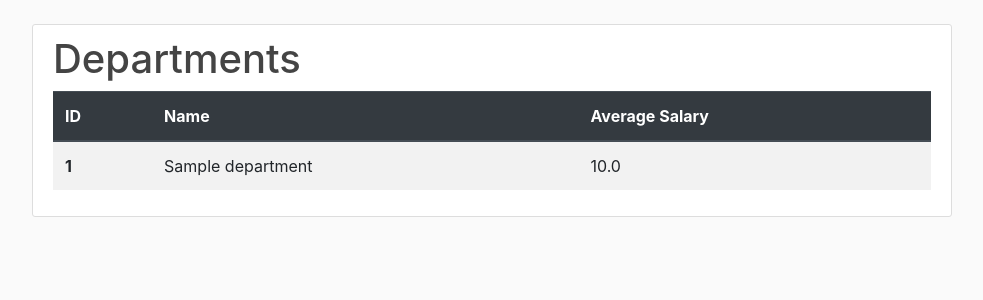
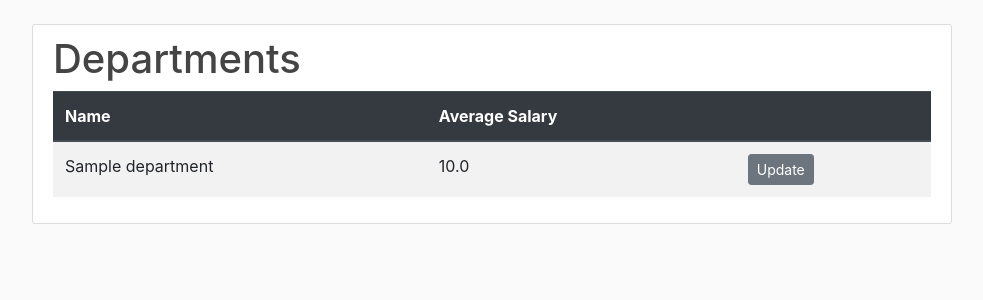
Before and after one commit to nicknickovich/grad-work, a Flask app: page /departments in a window 1280 px wide. Shown: the part 56-356 px from the top of the page, without its empty margins (148-1131 px from the left). Run offline with Flask 2, Linux system fonts and the light colour scheme; tables that the repository leaves empty hold one stand-in row (values such as "Sample post"); parts of the project's set-up code (start-up, migrations or seed data) failed here and were passed over; some libraries are stand-ins or nearby versions.

Commit message:
Added feature for updating departments. Removed id column from tables.

```diff
--- a/department_app/templates/departments.html
+++ b/department_app/templates/departments.html
@@ -8,17 +8,17 @@
     <table class="table table-striped">
       <thead class="thead-dark">
         <tr>
-          <th scope="col">ID</th>
           <th scope="col">Name</th>
           <th scope="col">Average Salary</th>
+          <th scope="col"></th>
         </tr>
       </thead>
       <tbody>
         {% for department in departments %}
           <tr>
-            <th scope="row">{{ department.id }}</td>
             <td>{{ department.name }}</td>
             <td>{{ avg_salaries[department.id] }}</td>
+            <td><a class="btn btn-secondary btn-sm" href="{{ url_for('update_department', department_id=department.id) }}">Update</a></td>
           </tr>
         {% endfor %}
       </tbody>
--- a/department_app/templates/employee.html
+++ b/department_app/templates/employee.html
@@ -24,8 +24,8 @@
       </tbody>
     </table>
     <div>
-      <a class="btn btn-secondary btn-m mt-1 mb-1" href="{{ url_for('update_employee', employee_id=employee.id) }}">Update</a>
-      <button type="button" class="btn btn-danger btn-m m-1" data-toggle="modal" data-target="#deleteModal">Delete</button>
+      <a class="btn btn-secondary mt-1 mb-1" href="{{ url_for('update_employee', employee_id=employee.id) }}">Update</a>
+      <button type="button" class="btn btn-danger m-1" data-toggle="modal" data-target="#deleteModal">Delete</button>
     </div>
   </div>
   <!-- Modal -->
--- a/department_app/templates/employees.html
+++ b/department_app/templates/employees.html
@@ -8,7 +8,6 @@
     <table class="table table-striped">
       <thead class="thead-dark">
         <tr>
-          <th scope="col">ID</th>
           <th scope="col">Name</th>
           <th scope="col">Date of Birth</th>
           <th scope="col">Salary</th>
@@ -19,12 +18,11 @@
       <tbody>
         {% for employee in employees %}
           <tr>
-            <th scope="row">{{ employee.id }}</td>
             <td><a href="{{ url_for('employee', employee_id=employee.id) }}">{{ employee.name }}</a></td>
             <td>{{ employee.date_of_birth.strftime("%Y-%m-%d") }}</td>
             <td>{{ employee.salary }}</td>
             <td>{{ employee.department.name }}</td>
-            <td><a href="{{ url_for('update_employee', employee_id=employee.id) }}">Update</a></td>
+            <td><a class="btn btn-secondary btn-sm" href="{{ url_for('update_employee', employee_id=employee.id) }}">Update</a></td>
           </tr>
         {% endfor %}
       </tbody>
--- a/department_app/views.py
+++ b/department_app/views.py
@@ -126,3 +126,21 @@ def add_department():
         "add_department.html", title="Add new department",
         form=form, legend="New Department"
     )
+
+
+@app.route("/department/<int:department_id>/update", methods=["GET", "POST"])
+def update_department(department_id):
+    department = Department.query.get_or_404(department_id)
+    form = DepartmentForm()
+    if form.validate_on_submit():
+        department.name = form.name.data
+        db.session.commit()
+        flash("Department has been updated!", "success")
+        return redirect(url_for("show_departments"))
+    elif request.method == "GET":
+        form.name.data = department.name
+
+    return render_template(
+        "add_department.html", title="Update department",
+        form=form, legend=f"Update {department.name}"
+    )
```
